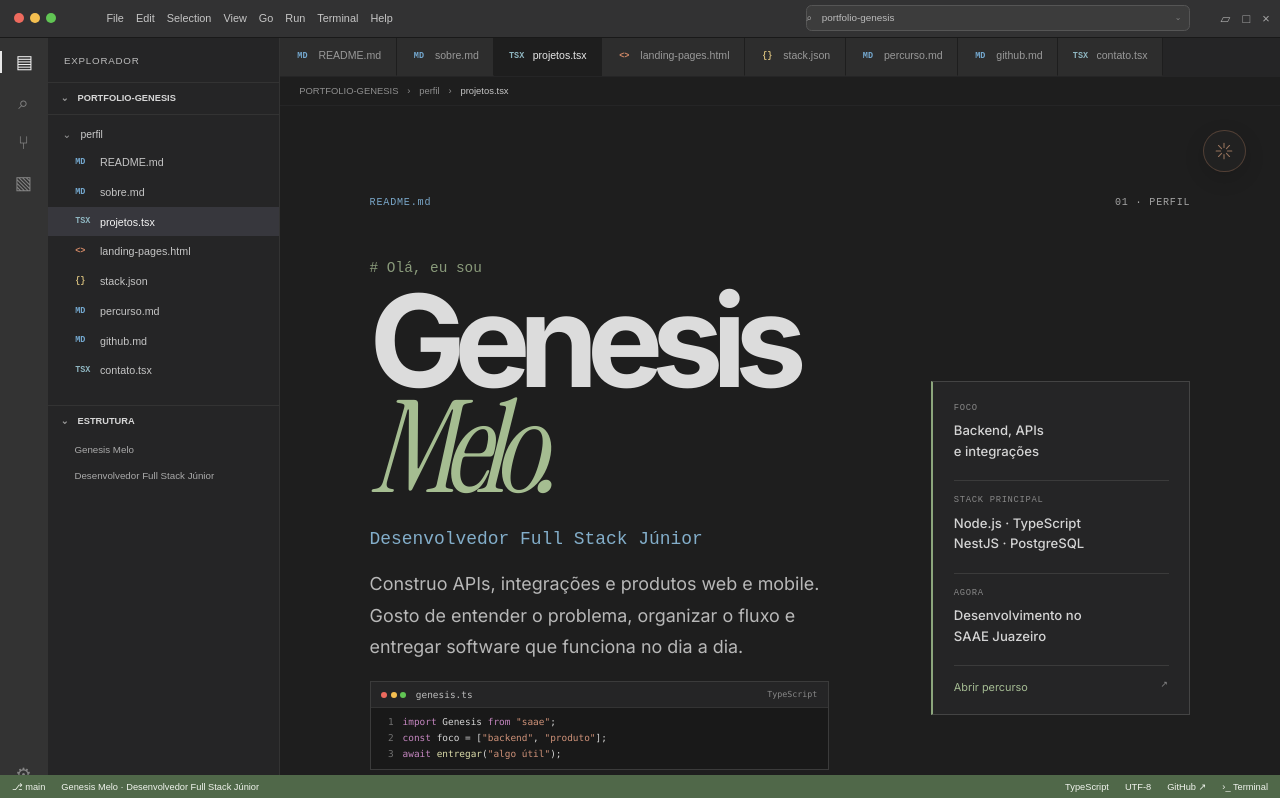
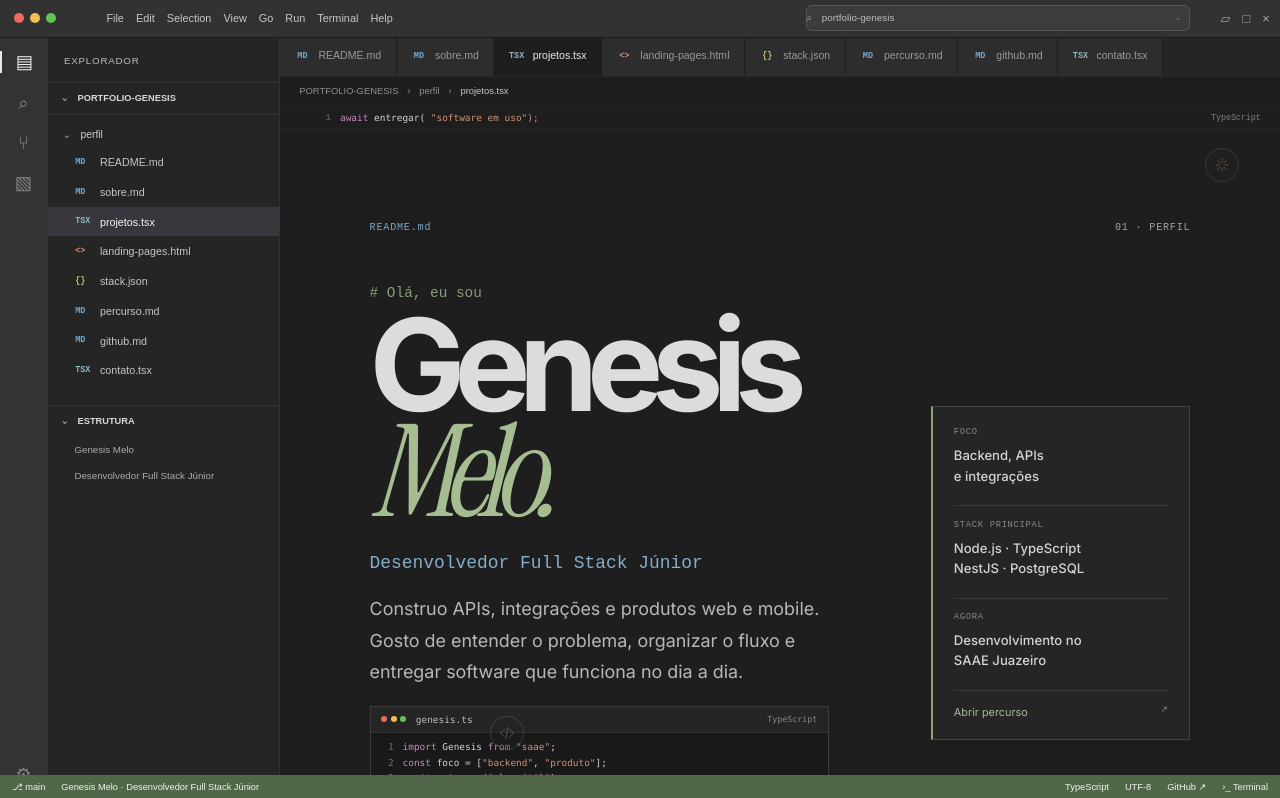
Before and after one commit to 7Genesis/portfolio-genesis, a Next.js app: page / in a window 1280 px wide. Shown: the top 798 px of the page. Built offline with nearby package versions, Linux system fonts and the light colour scheme.

Commit message:
Extend code preview and screensaver across the IDE

```diff
--- /dev/null
+++ b/app/components/assistant-orbits.tsx
@@ -0,0 +1,14 @@
+'use client';
+
+export default function AssistantOrbits() {
+  return (
+    <div className="portfolio-ide__screensaver" role="group" aria-label="Marcas animadas de Claude e Codex">
+      <span className="portfolio-ide__screensaver-mark portfolio-ide__screensaver-mark--claude" role="img" aria-label="Claude">
+        <svg viewBox="0 0 32 32" aria-hidden="true"><path d="M16 3.5v7M16 21.5v7M3.5 16h7M21.5 16h7M7.15 7.15l4.95 4.95m7.8 7.8 4.95 4.95m0-17.7-4.95 4.95m-7.8 7.8-4.95 4.95" /></svg>
+      </span>
+      <span className="portfolio-ide__screensaver-mark portfolio-ide__screensaver-mark--codex" role="img" aria-label="Codex">
+        <svg viewBox="0 0 32 32" aria-hidden="true"><path d="m11 8-8 8 8 8M21 8l8 8-8 8M18 5l-4 22" /></svg>
+      </span>
+    </div>
+  );
+}
--- a/app/components/portfolio-ide-shell.tsx
+++ b/app/components/portfolio-ide-shell.tsx
@@ -1,16 +1,17 @@
 'use client';
 
-import { type ReactNode, useEffect, useState } from 'react';
+import { type CSSProperties, type ReactNode, useEffect, useState } from 'react';
+import AssistantOrbits from './assistant-orbits';
 
 const FILES = [
-  { id: 'inicio', name: 'README.md', ext: 'MD', tone: 'markdown' },
-  { id: 'sobre', name: 'sobre.md', ext: 'MD', tone: 'markdown' },
-  { id: 'projetos', name: 'projetos.tsx', ext: 'TSX', tone: 'typescript' },
-  { id: 'landing-pages', name: 'landing-pages.html', ext: '<>', tone: 'html' },
-  { id: 'stack', name: 'stack.json', ext: '{}', tone: 'json' },
-  { id: 'percurso', name: 'percurso.md', ext: 'MD', tone: 'markdown' },
-  { id: 'github', name: 'github.md', ext: 'MD', tone: 'markdown' },
-  { id: 'contato', name: 'contato.tsx', ext: 'TSX', tone: 'typescript' },
+  { id: 'inicio', name: 'README.md', ext: 'MD', tone: 'markdown', preview: ['import', 'Genesis from', '"saae";'] },
+  { id: 'sobre', name: 'sobre.md', ext: 'MD', tone: 'markdown', preview: ['const', 'trajeto =', '["vendas", "compras", "tecnologia"];'] },
+  { id: 'projetos', name: 'projetos.tsx', ext: 'TSX', tone: 'typescript', preview: ['await', 'entregar(', '"software em uso");'] },
+  { id: 'landing-pages', name: 'landing-pages.html', ext: '<>', tone: 'html', preview: ['const', 'foco =', '["mensagem", "conversão"];'] },
+  { id: 'stack', name: 'stack.json', ext: '{}', tone: 'json', preview: ['const', 'stack =', '["NestJS", "PostgreSQL", "Redis"];'] },
+  { id: 'percurso', name: 'percurso.md', ext: 'MD', tone: 'markdown', preview: ['const', 'aprendizado =', 'experiência.map(entender);'] },
+  { id: 'github', name: 'github.md', ext: 'MD', tone: 'markdown', preview: ['git', 'log', '--oneline'] },
+  { id: 'contato', name: 'contato.tsx', ext: 'TSX', tone: 'typescript', preview: ['await', 'conversar(', '"próximo desafio");'] },
 ];
 
 function sectionForScroll() {
@@ -54,6 +55,7 @@ export default function PortfolioIdeShell({ children }: { children: ReactNode })
   };
 
   const activeFile = FILES.find((file) => file.id === active) ?? FILES[0];
+  const previewText = activeFile.preview.join(' ');
 
   return (
     <div className="portfolio-ide-shell">
@@ -96,6 +98,11 @@ export default function PortfolioIdeShell({ children }: { children: ReactNode })
             ))}
           </nav>
           <div className="portfolio-ide__breadcrumb"><span>PORTFOLIO-GENESIS</span><span>›</span><span>perfil</span><span>›</span><strong>{activeFile.name}</strong></div>
+          <div className="portfolio-ide__code-preview" role="status" aria-atomic="true" aria-label={`Prévia de código para ${activeFile.name}`}>
+            <span className="portfolio-ide__code-line-number">1</span>
+            <code key={activeFile.id}><span style={{ '--typed-width': `${previewText.length}ch` } as CSSProperties}><i>{activeFile.preview[0]}</i> {activeFile.preview[1]} <b>{activeFile.preview[2]}</b></span><mark aria-hidden="true" /></code>
+            <small>{activeFile.ext === 'MD' ? 'Markdown' : activeFile.ext === '{}' ? 'JSON' : activeFile.ext === '<>' ? 'HTML' : 'TypeScript'}</small>
+          </div>
           <div className="portfolio-ide__canvas">{children}</div>
         </main>
       </div>
@@ -112,6 +119,8 @@ export default function PortfolioIdeShell({ children }: { children: ReactNode })
         <div><span>TypeScript</span><span>UTF-8</span><a href="https://github.com/7Genesis" target="_blank" rel="noreferrer">GitHub ↗</a><button type="button" onClick={() => setTerminalOpen((open) => !open)} aria-expanded={terminalOpen}>›_ Terminal</button></div>
       </footer>
 
+      <AssistantOrbits />
+
       {explorerOpen && <button className="portfolio-ide__scrim" type="button" aria-label="Fechar explorador" onClick={() => setExplorerOpen(false)} />}
     </div>
   );
--- a/app/globals.css
+++ b/app/globals.css
@@ -60,6 +60,15 @@
 .portfolio-ide__tab:focus-visible, .portfolio-ide__activity-button:focus-visible, .portfolio-ide__terminal-toggle:focus-visible { outline: 2px solid var(--ide-accent); outline-offset: -2px; }
 .portfolio-ide__breadcrumb { position: sticky; top: 4.8rem; z-index: 30; display: flex; height: 1.8rem; align-items: center; gap: 0.55rem; padding: 0 1.2rem; border-bottom: 1px solid #252526; background: #1e1e1e; color: #8e8e8e; font-family: ui-sans-serif, sans-serif; font-size: 0.59rem; }
 .portfolio-ide__breadcrumb strong { color: #c6c6c6; font-weight: 500; }
+.portfolio-ide__code-preview { position: sticky; top: 6.6rem; z-index: 29; display: grid; height: 1.55rem; grid-template-columns: 2rem minmax(0, 1fr) auto; align-items: center; gap: 0.55rem; padding: 0 1.2rem; overflow: hidden; border-bottom: 1px solid #292929; background: #1e1e1e; color: #c7c7c7; font: 0.59rem ui-monospace, monospace; }
+.portfolio-ide__code-line-number { color: #686868; text-align: right; }
+.portfolio-ide__code-preview code { display: flex; min-width: 0; overflow: hidden; align-items: center; color: #d4d4d4; white-space: nowrap; }
+.portfolio-ide__code-preview code > span { display: block; width: 0; overflow: hidden; animation: active-code-type 1.35s steps(48, end) forwards; }
+.portfolio-ide__code-preview code i { color: #c586c0; font-style: normal; }
+.portfolio-ide__code-preview code b { color: #ce9178; font-weight: 400; }
+.portfolio-ide__code-preview code mark { display: inline-block; width: 1px; height: 0.85em; flex: 0 0 1px; margin-left: 0.2rem; background: #a6c390; animation: code-caret 1s steps(2, start) infinite; }
+.portfolio-ide__code-preview small { color: #7e7e7e; font-size: 0.52rem; }
+@keyframes active-code-type { to { width: var(--typed-width); } }
 .portfolio-ide__canvas { min-width: 0; padding-bottom: 3rem; }
 .portfolio-ide__statusbar { position: fixed; right: 0; bottom: 0; left: 0; z-index: 110; display: flex; height: 1.55rem; align-items: center; justify-content: space-between; gap: 0.75rem; padding: 0 0.75rem; background: #506849; color: #f1f4ee; font-family: ui-sans-serif, sans-serif; font-size: 0.58rem; }
 .portfolio-ide__statusbar > div { display: flex; align-items: center; gap: 1rem; }
@@ -117,19 +126,6 @@
 .folio-welcome__snapshot a { display: flex; justify-content: space-between; padding-top: 0.8rem; border-top: 1px solid #3b3b3b; color: #a6bd94; font-size: 0.68rem; text-decoration: none; }
 .folio-welcome__footer { padding-top: 0.9rem; border-top: 1px solid var(--rule); font-size: 0.56rem; letter-spacing: 0.02em; }
 .folio-welcome__footer a { color: #a6bd94; text-decoration: none; }
-.folio-welcome__companions { position: absolute; inset: 0; z-index: 2; overflow: hidden; pointer-events: none; }
-.folio-welcome > *:not(.folio-welcome__companions) { position: relative; z-index: 3; }
-.folio-welcome__companion { position: absolute; top: 1.5rem; left: 1.5rem; display: grid; width: 2.65rem; height: 2.65rem; place-items: center; border: 1px solid #454545; border-radius: 50%; background: rgb(37 37 38 / 84%); color: #c9c9c9; box-shadow: 0 0.4rem 1.4rem rgb(0 0 0 / 22%); opacity: 0.65; animation: assistant-bounce 28s linear infinite; }
-.folio-welcome__companion svg { width: 1.25rem; height: 1.25rem; fill: none; stroke: currentColor; stroke-linecap: round; stroke-linejoin: round; stroke-width: 1.7; }
-.folio-welcome__companion--claude { border-color: rgb(204 142 105 / 44%); color: #d9a17f; }
-.folio-welcome__companion--codex { border-color: rgb(143 181 122 / 45%); color: #a6c390; animation-duration: 35s; animation-delay: -17.5s; }
-@keyframes assistant-bounce {
-  0%, 100% { top: 1.5rem; left: 1.5rem; }
-  25% { top: 1.5rem; left: calc(100% - 4.15rem); }
-  50% { top: calc(100% - 4.15rem); left: calc(100% - 4.15rem); }
-  75% { top: calc(100% - 4.15rem); left: 1.5rem; }
-}
-
 /* Keep the entire portfolio inside the IDE workspace, including legacy sections. */
 .portfolio-ide__titlebar { grid-template-columns: 5rem auto minmax(10rem, 24rem) 4rem; }
 .portfolio-ide__titlebar, .portfolio-ide__workspace, .portfolio-ide__main { min-width: 0; }
@@ -137,7 +133,17 @@
 .portfolio-ide__statusbar button:hover, .portfolio-ide__statusbar a:hover { color: #fff; }
 .portfolio-ide__terminal-content { overflow-wrap: anywhere; }
 .portfolio-ide__terminal-content .is-muted { color: #9b9b9b; }
-.folio-welcome, .folio-intro, .folio-projects, .folio-stack, .folio-career, .folio-github, .folio-footer, .folio-lp-gallery { scroll-margin-top: 6.7rem; }
+.portfolio-ide__screensaver { position: fixed; inset: 8.15rem 0.8rem 2rem 17.5rem; z-index: 20; overflow: hidden; pointer-events: none; }
+.portfolio-ide__screensaver-mark { position: absolute; top: 1.1rem; left: 1.1rem; display: grid; width: 2.15rem; height: 2.15rem; place-items: center; border: 1px solid rgb(204 142 105 / 42%); border-radius: 50%; background: rgb(37 37 38 / 68%); color: #d9a17f; opacity: 0.42; animation: assistant-bounce 28s linear infinite; }
+.portfolio-ide__screensaver-mark svg { width: 1rem; height: 1rem; fill: none; stroke: currentColor; stroke-linecap: round; stroke-linejoin: round; stroke-width: 1.7; }
+.portfolio-ide__screensaver-mark--codex { border-color: rgb(143 181 122 / 48%); color: #a6c390; animation-duration: 35s; animation-delay: -17.5s; }
+@keyframes assistant-bounce {
+  0%, 100% { top: 1.1rem; left: 1.1rem; }
+  25% { top: 1.1rem; left: calc(100% - 3.25rem); }
+  50% { top: calc(100% - 3.25rem); left: calc(100% - 3.25rem); }
+  75% { top: calc(100% - 3.25rem); left: 1.1rem; }
+}
+.folio-welcome, .folio-intro, .folio-projects, .folio-stack, .folio-career, .folio-github, .folio-footer, .folio-lp-gallery { scroll-margin-top: 8.25rem; }
 .folio-origin { border-color: var(--rule); background: #252526; }
 .folio-origin::after { border-color: var(--rule); }
 .folio-origin__drawing path { stroke: #8fa283; }
@@ -175,6 +181,7 @@
   .portfolio-ide__explorer.is-open { transform: translateX(0); }
   .portfolio-ide__scrim { position: fixed; inset: 2.35rem 0 1.55rem 3rem; z-index: 44; display: block; border: 0; background: rgb(0 0 0 / 38%); }
   .portfolio-ide__terminal { left: 3rem; }
+  .portfolio-ide__screensaver { left: 3.8rem; }
   .folio-welcome__body { grid-template-columns: minmax(0, 1fr) minmax(13rem, 0.65fr); gap: 2rem; }
 }
 
@@ -188,6 +195,11 @@
   .portfolio-ide__tabs { height: 2.25rem; }
   .portfolio-ide__tab { padding: 0 0.65rem; font-size: 0.59rem; }
   .portfolio-ide__breadcrumb { top: 4.45rem; height: 1.65rem; padding: 0 0.75rem; font-size: 0.53rem; }
+  .portfolio-ide__code-preview { top: 6.1rem; height: 1.5rem; grid-template-columns: 1.35rem minmax(0, 1fr); gap: 0.4rem; padding: 0 0.6rem; font-size: 0.53rem; }
+  .portfolio-ide__code-preview small { display: none; }
+  .portfolio-ide__screensaver { top: 7.6rem; right: 0.35rem; bottom: 1.8rem; left: 3.35rem; }
+  .portfolio-ide__screensaver-mark { width: 1.85rem; height: 1.85rem; }
+  .portfolio-ide__screensaver-mark svg { width: 0.9rem; height: 0.9rem; }
   .portfolio-ide__statusbar { height: 1.65rem; gap: 0.2rem; padding: 0 0.45rem; font-size: 0.52rem; }
   .portfolio-ide__statusbar > div { gap: 0.55rem; }
   .portfolio-ide__statusbar > div:first-child span:nth-child(2), .portfolio-ide__statusbar > div:last-child span:nth-child(1), .portfolio-ide__statusbar > div:last-child span:nth-child(2) { display: none; }
@@ -196,7 +208,6 @@
   .folio-welcome { min-height: calc(100svh - 6rem); padding: 2.4rem 1.2rem 1rem; }
   .folio-welcome__eyebrow, .folio-welcome__footer { font-size: 0.52rem; }
   .folio-welcome__body { grid-template-columns: 1fr; gap: 2rem; padding: 2.3rem 0; }
-  .folio-welcome__companion { width: 2.35rem; height: 2.35rem; }
   .folio-welcome__code-editor { max-width: 100%; }
   .folio-welcome h1 { font-size: clamp(4rem, 17vw, 6.8rem); }
   .folio-welcome__role { margin-top: 1.1rem; }
@@ -212,9 +223,10 @@
 
 @media (prefers-reduced-motion: reduce) {
   .portfolio-ide__explorer { transition: none; }
-  .folio-welcome__companion { animation: none; }
-  .folio-welcome__companion--claude { top: 1.5rem; left: 1.5rem; }
-  .folio-welcome__companion--codex { top: auto; right: 1.5rem; bottom: 1.5rem; left: auto; }
+  .portfolio-ide__screensaver-mark { animation: none; }
+  .portfolio-ide__screensaver-mark--claude { top: 1.1rem; left: 1.1rem; }
+  .portfolio-ide__screensaver-mark--codex { top: auto; right: 1.1rem; bottom: 1.1rem; left: auto; }
+  .portfolio-ide__code-preview code > span { width: var(--typed-width); animation: none; }
   .folio-welcome__code-line code { width: auto; animation: none; }
   .folio-welcome__code-line mark { animation: none; }
 }
--- a/app/page.tsx
+++ b/app/page.tsx
@@ -58,19 +58,6 @@ function FolioLabel({ n, children }: { n: string; children: React.ReactNode }) {
   return <div className="folio-label"><span>{n}</span><span>{children}</span></div>;
 }
 
-function AssistantOrbits() {
-  return (
-    <div className="folio-welcome__companions" role="group" aria-label="Marcas de Claude e Codex">
-      <span className="folio-welcome__companion folio-welcome__companion--claude" role="img" aria-label="Claude">
-        <svg viewBox="0 0 32 32" aria-hidden="true"><path d="M16 3.5v7M16 21.5v7M3.5 16h7M21.5 16h7M7.15 7.15l4.95 4.95m7.8 7.8 4.95 4.95m0-17.7-4.95 4.95m-7.8 7.8-4.95 4.95" /></svg>
-      </span>
-      <span className="folio-welcome__companion folio-welcome__companion--codex" role="img" aria-label="Codex">
-        <svg viewBox="0 0 32 32" aria-hidden="true"><path d="m11 8-8 8 8 8M21 8l8 8-8 8M18 5l-4 22" /></svg>
-      </span>
-    </div>
-  );
-}
-
 function ProfileCodeEditor() {
   return (
     <div className="folio-welcome__code-editor" role="group" aria-label="Trecho de código ilustrativo">
@@ -91,7 +78,6 @@ export default function Portfolio() {
       <PortfolioIdeShell>
       <section id="inicio" className="folio-welcome">
         <div className="folio-welcome__eyebrow"><span>README.md</span><span>01 · PERFIL</span></div>
-        <AssistantOrbits />
         <div className="folio-welcome__body">
           <div>
             <p className="folio-welcome__comment"># Olá, eu sou</p>
```
